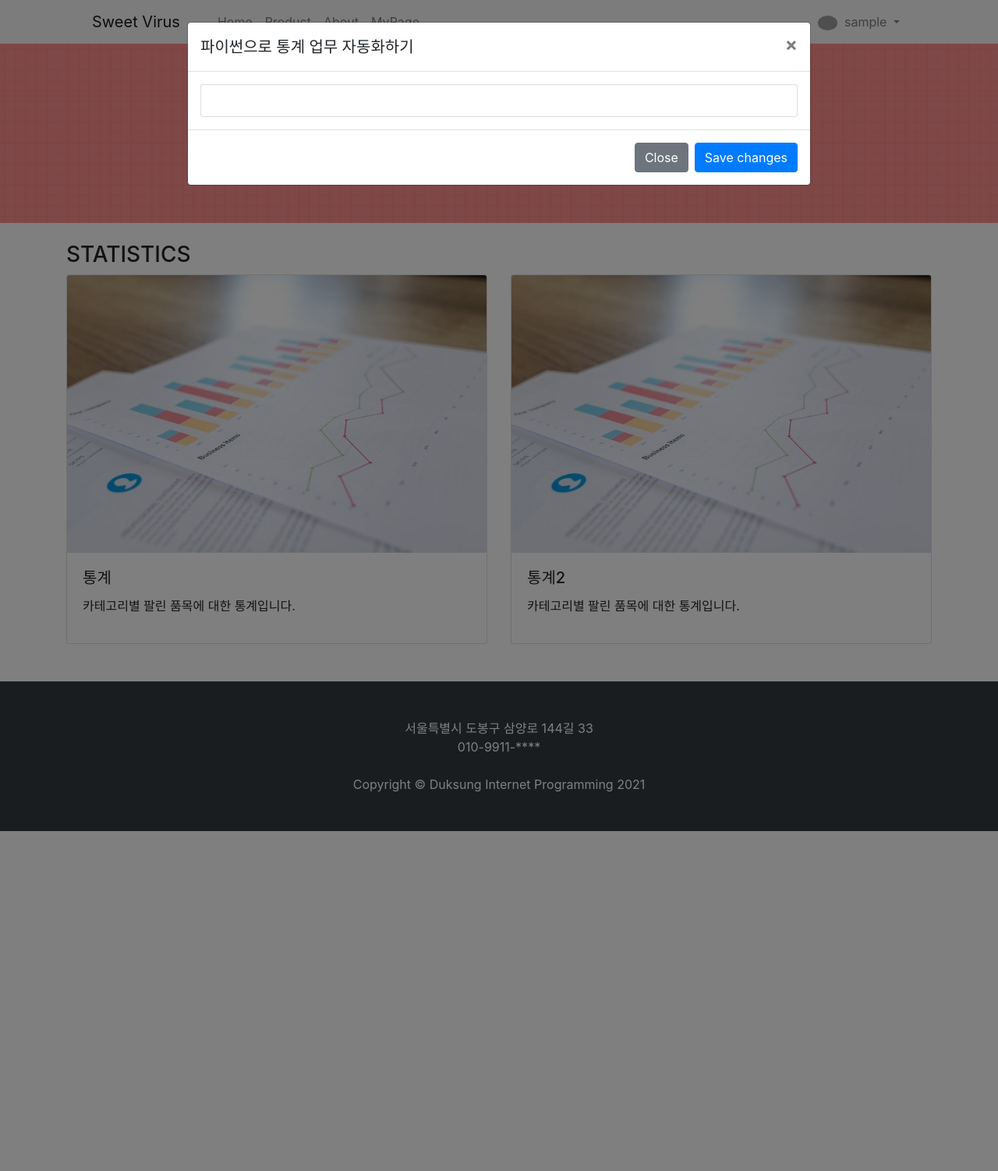
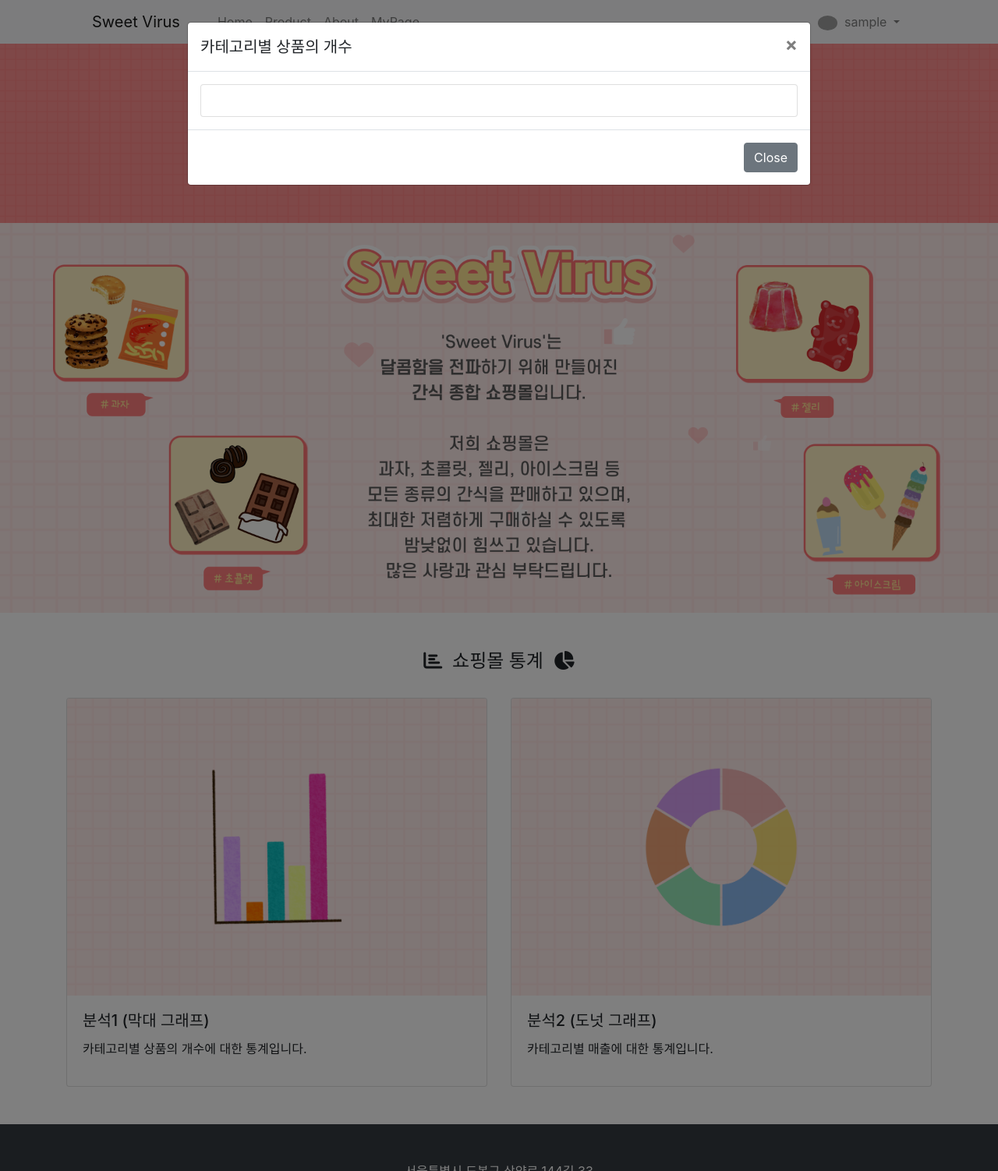
Before and after one commit to ji-vvon/sweet_virus, a Django app: page /about_us/ in a window 1280 px wide, after a click that opens the changed part. Shown: the whole page at 78% size. Run offline with Django 4.2, Linux system fonts and the light colour scheme; the visitor is signed in with stand-in values (Sample User, id 1); data that the repository does not hold is empty; some libraries are stand-ins or nearby versions; grey boxes are pictures that could not be loaded.

Commit message:
여러가지 보완

```diff
--- a/mall/templates/mall/navbar.html
+++ b/mall/templates/mall/navbar.html
@@ -25,14 +25,14 @@
                                     &nbsp;{{ user.username }}
                                 </a>
                                 <div class="dropdown-menu" aria-labelledby="navbarDropdownMenuLink" style="text-align:center;">
-                                    <a role="button" class="btn btn btn-warning" href="/accounts/logout/">
+                                    <a role="button" class="btn btn btn-secondary" href="/accounts/logout/">
                                         Log out
                                     </a>
                                 </div>
                             </li>
                         {% else %}
                             <li class="nav-item">
-                                <a role="button" class="nav-link btn btn-warning" href="#" data-toggle="modal" data-target="#loginModal">Log In</a>
+                                <a role="button" class="nav-link btn btn-outline-secondary" href="#" data-toggle="modal" data-target="#loginModal">Log In</a>
                             </li>
                         {% endif %}
                     </ul>
--- a/mall/templates/mall/product_list.html
+++ b/mall/templates/mall/product_list.html
@@ -71,7 +71,7 @@
                             </div>
                             <!-- Product actions-->
                             <div class="card-footer p-4 pt-0 border-top-0 bg-transparent">
-                                <div class="text-center"><a class="btn btn-warning mt-auto" href="{{ p.get_absolute_url }}">더보기&nbsp;&nbsp;<i class="fas fa-mouse-pointer"></i></a></div>
+                                <div class="text-center text-white"><a class="btn btn-outline-secondary" href="{{ p.get_absolute_url }}">더보기&nbsp;&nbsp;<i class="fas fa-mouse-pointer"></i></a></div>
                             </div>
                         </div>
                     </div>
--- a/mall/templates/mall/side.html
+++ b/mall/templates/mall/side.html
@@ -6,9 +6,9 @@
                     <!-- 카테고리 -->
                     <div class="col-8">
                         {% for c in categories %}
-                        <a class="btn btn-info" href="{{c.get_absolute_url}}"><b>{{ c }}</b> ({{ c.product_set.count }})</a>
+                        <a class="btn btn-info btn-sm" href="{{c.get_absolute_url}}"><b>{{ c }}</b> ({{ c.product_set.count }})</a>
                         {% endfor %}
-                            <a class="btn btn-info" href="http://127.0.0.1:8000/mall/category/no_category"><b>기타 </b>({{ no_category_product_count }})</a>
+                        <a class="btn btn-info btn-sm" href="http://127.0.0.1:8000/mall/category/no_category"><b>기타 </b>({{ no_category_product_count }})</a>
                     </div>
 
                     <!-- 검색 -->
--- a/single_pages/templates/single_pages/about_us.html
+++ b/single_pages/templates/single_pages/about_us.html
@@ -7,30 +7,36 @@
     </div>
 </div>
 
+<div class="row">
+    <div class="col-md-12">
+        <img src="{% static 'single_pages/images/introduce.png' %}" class="d-block w-100" alt="...">
+    </div>
+</div>
+
 <section class="margin-for-footer">
-    <div class="container mt-4">
+    <div class="container mt-5">
         <div class="row">
-            <div class="col-12">
-                <h3>STATISTICS</h3>
+            <div class="col-12" style="text-align:center;">
+                <h4> <i class="fas fa-chart-bar"></i>&nbsp; 쇼핑몰 통계  &nbsp;<i class="fas fa-chart-pie"></i></h4>
             </div>
         </div>
 
-        <div class="row">
+        <div class="row mt-4">
             <div class="col-6 mb-5">
                 <div class="card" data-toggle="modal" data-target="#result1">
-                    <img class="card-img-top" src="{% static 'single_pages/images/image1.jpg' %}" >
+                    <img class="card-img-top" src="{% static 'single_pages/images/chart1.png' %}" >
                     <div class="card-body">
-                        <h5 class="card-title">통계</h5>
-                        <p>카테고리별 팔린 품목에 대한 통계입니다.</p>
+                        <h5 class="card-title">분석1 (막대 그래프)</h5>
+                        <p>카테고리별 상품의 개수에 대한 통계입니다.</p>
                    </div>
                 </div>
             </div>
             <div class="col-6 mb-5">
                 <div class="card" data-toggle="modal" data-target="#result2">
-                    <img class="card-img-top" src="{% static 'single_pages/images/image1.jpg' %}" >
+                    <img class="card-img-top" src="{% static 'single_pages/images/chart2.png' %}" >
                     <div class="card-body">
-                        <h5 class="card-title">통계2</h5>
-                        <p>카테고리별 팔린 품목에 대한 통계입니다.</p>
+                        <h5 class="card-title">분석2 (도넛 그래프)</h5>
+                        <p>카테고리별 매출에 대한 통계입니다.</p>
                    </div>
                 </div>
             </div>
@@ -44,7 +50,7 @@
   <div class="modal-dialog modal-lg" role="document">
     <div class="modal-content">
       <div class="modal-header">
-        <h5 class="modal-title" id="exampleModalLabel1">파이썬으로 통계 업무 자동화하기</h5>
+        <h5 class="modal-title" id="exampleModalLabel1">카테고리별 상품의 개수</h5>
         <button type="button" class="close" data-dismiss="modal" aria-label="Close">
           <span aria-hidden="true">&times;</span>
         </button>
@@ -60,7 +66,6 @@
 
       <div class="modal-footer">
         <button type="button" class="btn btn-secondary" data-dismiss="modal">Close</button>
-        <button type="button" class="btn btn-primary">Save changes</button>
       </div>
     </div>
   </div>
@@ -71,7 +76,7 @@
   <div class="modal-dialog modal-lg" role="document">
     <div class="modal-content">
       <div class="modal-header">
-        <h5 class="modal-title" id="exampleModalLabel2">파이썬으로 통계 업무 자동화하기</h5>
+        <h5 class="modal-title" id="exampleModalLabel2">카테고리별 매출</h5>
         <button type="button" class="close" data-dismiss="modal" aria-label="Close">
           <span aria-hidden="true">&times;</span>
         </button>
@@ -87,18 +92,18 @@
 
       <div class="modal-footer">
         <button type="button" class="btn btn-secondary" data-dismiss="modal">Close</button>
-        <button type="button" class="btn btn-primary">Save changes</button>
       </div>
     </div>
   </div>
 </div>
 
         <script>
+
             data = {
-                labels:['Red', 'Blue', 'Yellow', 'Green', 'Purple', 'Orange'],
-                datasets:[{label: '# of Votes', data:[12, 19, 3, 5, 2, 3],
-                backgroundColor: ['rgba(255, 99, 132, 0.2)', 'rgba(54, 162, 235, 0.2)', 'rgba(255, 206, 82, 0.2)', 'rgba(75, 192, 192, 0.2)', 'rgba(153, 102, 255, 0.2)', 'rgba(255, 159, 62, 0.2)'],
-                borderColor: ['rgba(255, 99, 132, 1.0)', 'rgba(54, 162, 235, 1.0)', 'rgba(255, 206, 82, 1.0)', 'rgba(75, 192, 192, 1.0)', 'rgba(153, 102, 255, 1.0)', 'rgba(255, 159, 62, 1.0)'],
+                labels:['과자', '초콜릿', '젤리', '아이스크림', '기타'],
+                datasets:[{label: '# of Votes', data:[12, 19, 3, 5, 2],
+                backgroundColor: ['rgba(255, 99, 132, 0.2)', 'rgba(54, 162, 235, 0.2)', 'rgba(255, 206, 82, 0.2)', 'rgba(75, 192, 192, 0.2)', 'rgba(153, 102, 255, 0.2)'],
+                borderColor: ['rgba(255, 99, 132, 1.0)', 'rgba(54, 162, 235, 1.0)', 'rgba(255, 206, 82, 1.0)', 'rgba(75, 192, 192, 1.0)', 'rgba(153, 102, 255, 1.0)'],
                 borderWidth: 1
             }]
             };
--- a/single_pages/views.py
+++ b/single_pages/views.py
@@ -1,5 +1,5 @@
 from django.shortcuts import render
-from mall.models import Product, Comment, Cart
+from mall.models import Product, Comment, Cart, Category
 
 
 def landing(request):
@@ -8,7 +8,10 @@ def landing(request):
 
 
 def about_us(request):
-    return render(request, 'single_pages/about_us.html')
+    categories = Category.objects.all()
+    no_category_product_count = Product.objects.filter(category=None).count()
+    return render(request, 'single_pages/about_us.html',
+                  {'categories' : categories, 'no_category_product_count': no_category_product_count})
 
 
 def mypage(request):
```
Also changed, not shown: mall/templates/mall/product_detail.html (+6 -4 lines), single_pages/templates/single_pages/landing.html (+5 -5 lines), single_pages/templates/single_pages/mypage.html (+14 -10 lines), mall/static/mall/images/no.png (added), single_pages/static/single_pages/images/chart1.png (added), single_pages/static/single_pages/images/chart2.png (added), single_pages/static/single_pages/images/introduce.png (added), single_pages/static/single_pages/images/login.png (added), single_pages/static/single_pages/images/main1.jpg (deleted), single_pages/static/single_pages/images/main1.png (added).
